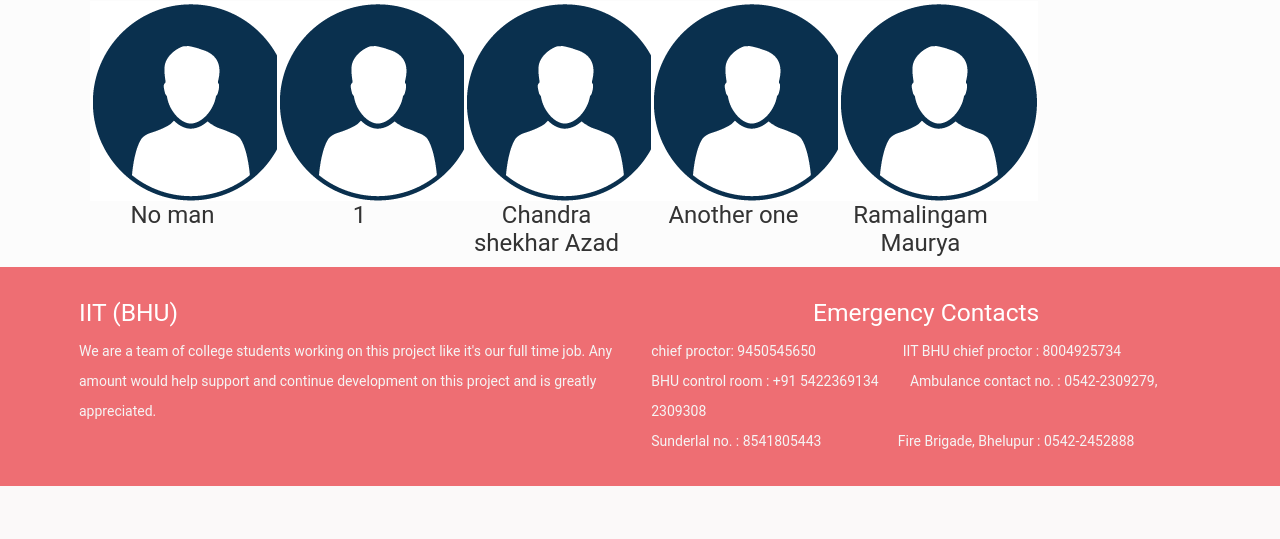
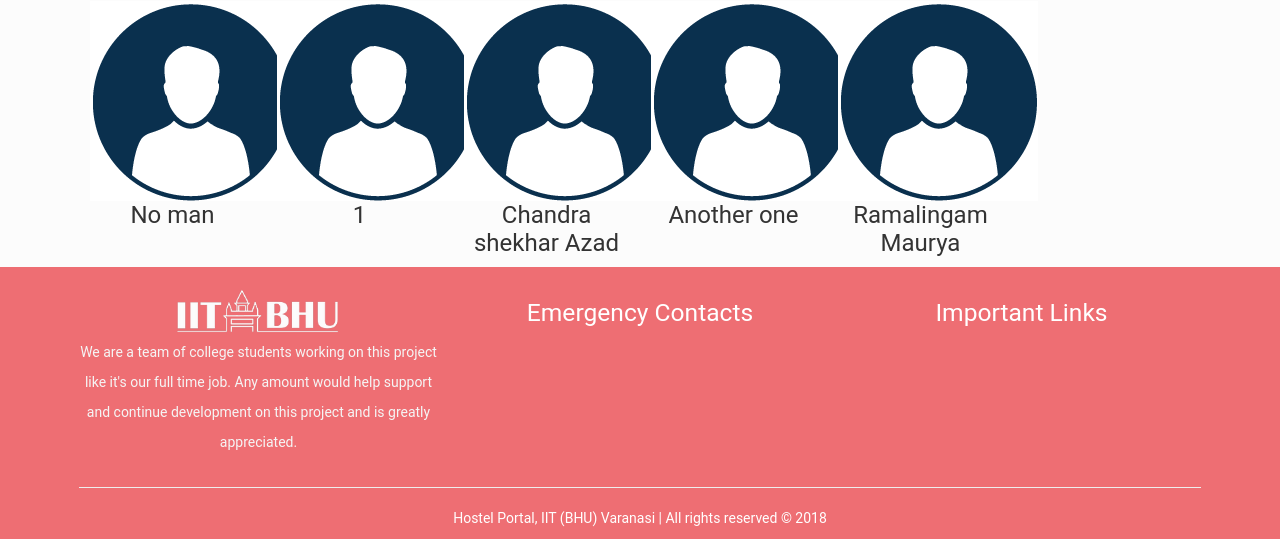
Before and after one commit to PratikshitSingh/Forums, a Django app: page /student/notifications/1/ in a window 1280 px wide. Shown: the part 2199-2738 px from the top of the page. Before the commit the page ends 2685 px from the top, so only its background shows below. Run offline with Django 3.2, Linux system fonts and the light colour scheme; data comes from the database, SQL or seed files in the repository; some libraries are stand-ins or nearby versions; some web fonts are replaced.

Commit message:
UI improvements

```diff
--- a/student/static/css/style.css
+++ b/student/static/css/style.css
@@ -184,3 +184,15 @@ figcaption.figc{
   height: 180px;
   margin: 0 auto;
 }
+.footer-line {
+  padding-bottom: 1%;
+    text-align: center;
+}
+.footer-first-tab img {
+  margin: 0 auto;
+    display: table;
+}
+
+.footer-first-tab p {
+  text-align: center;
+}
--- a/student/templates/student/hostel.html
+++ b/student/templates/student/hostel.html
@@ -247,22 +247,25 @@ spinner.setAttribute("style","-webkit-transform: rotateY("+ angle +"deg); -moz-t
     <footer class="page-footer teal">
       <div class="container">
         <div class="row">
-          <div class="col l6 s12">
-            <h5 class="white-text">IIT (BHU)</h5>
+          <div class="col s12 m4 footer-first-tab">
+            <img src={% static "images/iitbhu-logo.png" %} height="50">
             <p class="grey-text text-lighten-4">We are a team of college students working on this project like it's our full time job. Any amount would help support and continue development on this project and is greatly appreciated.</p>
           </div>
-          <div class="col l6 s12">
+          <div class="col s12 m4">
             <h5 class="white-text" style="text-align:center;">Emergency Contacts</h5>
             <p class="grey-text text-lighten-4">
-            chief proctor: 9450545650  &nbsp; &nbsp; &nbsp; &nbsp; &nbsp; &nbsp; &nbsp; &nbsp; &nbsp; &nbsp; &nbsp;  &nbsp;
-            IIT BHU chief proctor : 8004925734<br>
-            BHU control room : +91 5422369134 &nbsp; &nbsp; &nbsp; &nbsp;
-            Ambulance contact no. : 0542-2309279, 2309308<br>
-            Sunderlal no. : 8541805443 &nbsp; &nbsp; &nbsp; &nbsp;&nbsp; &nbsp; &nbsp; &nbsp; &nbsp; &nbsp; &nbsp;
-            Fire Brigade, Bhelupur : 0542-2452888<br>
+
+            </p>
+          </div>
+          <div class="col s12 m4">
+            <h5 class="white-text" style="text-align:center;">Important Links</h5>
+            <p class="grey-text text-lighten-4">
+
             </p>
           </div>
       </div>
+<hr>
+      <div class="footer-line">Hostel Portal, IIT (BHU) Varanasi | All rights reserved &copy; 2018</div>
 
     </footer>
 
```
